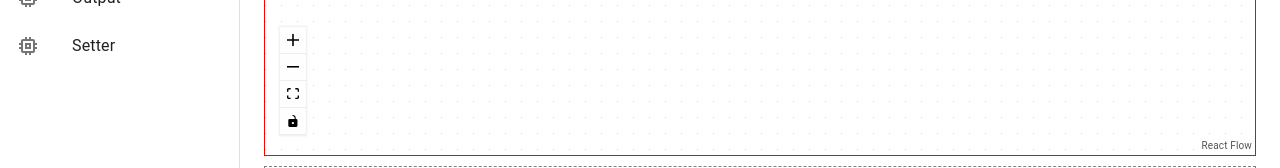
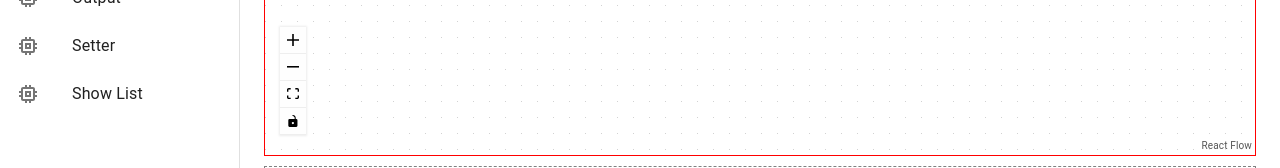
Before and after one commit to NaveenDanj/react-flow-chart, a React (Create React App) app: page / in a window 1280 px wide. Shown: the part 452-620 px from the top of the page. Built offline with nearby package versions, Linux system fonts and the light colour scheme.

Commit message:
added Node object to data object

```diff
--- a/src/Lib/Node.js
+++ b/src/Lib/Node.js
@@ -14,4 +14,10 @@ class Node {
         return this.data;
     }
 
+    setNextNode(node){
+        this.next = node;
+    }
+
 }
+
+export default Node;
--- a/src/components/Drawer/SideBarNodeList.js
+++ b/src/components/Drawer/SideBarNodeList.js
@@ -14,6 +14,8 @@ import StartEndNode from '../Nodes/StartEndNode';
 import InputNode from '../Nodes/InputNode';
 import OutputNode from '../Nodes/OutputNode';
 import SetNode from '../Nodes/SetNode';
+
+import Node from '../../Lib/Node';
 
 
 //adding process node
@@ -37,12 +39,15 @@ function SideBarNodeList() {
             ) },
             position: { x: 250, y: 25 },
             style: { border: '1px solid #777', width : 'auto'   },
-            isHidden : false
+            isHidden : false,
+            nodeData : new Node({id : Nodes.length + 1 + '' } , 'oneway' , null)
         }
 
         lastNodes.push(newNode);
         dispatch(resetNodes())
         dispatch( setNodes(lastNodes) );
+
+        console.log('the nodes are ' , Nodes);
     }
 
     const handleAddInputNode = () => {
@@ -57,7 +62,7 @@ function SideBarNodeList() {
             position: { x: 250, y: 25 },
             isHidden : false,
             style: { border: '1px solid #777', width : 'auto'   },
-
+            nodeData : new Node({id : Nodes.length + 1 + '' } , 'oneway' , null)
         }
 
         lastNodes.push(newNode);
@@ -78,7 +83,7 @@ function SideBarNodeList() {
             position: { x: 250, y: 25 },
             isHidden : false,
             style: { border: '1px solid #777', width : 'auto'   },
-
+            nodeData : new Node({id : Nodes.length + 1 + '' } , 'oneway' , null)
         }
 
         lastNodes.push(newNode);
@@ -98,7 +103,7 @@ function SideBarNodeList() {
             position: { x: 250, y: 25 },
             isHidden : false,
             style: { border: '1px solid #777', width : 'auto'   },
-
+            nodeData : new Node({id : Nodes.length + 1 + '' } , 'oneway' , null)
         }
 
         lastNodes.push(newNode);
@@ -118,13 +123,17 @@ function SideBarNodeList() {
             position: { x: 250, y: 25 },
             isHidden : false,
             style: { border: '1px solid #777', width : 'auto'   },
-
+            nodeData : new Node({id : Nodes.length + 1 + '' } , 'oneway' , null)
         }
 
         lastNodes.push(newNode);
         dispatch(resetNodes())
         dispatch( setNodes(lastNodes) );
 
+    }
+
+    const showNodes = () => {
+        console.log('the nodes are ' , Nodes);
     }
 
 
@@ -166,6 +175,13 @@ function SideBarNodeList() {
                 <ListItemText primary={'Setter'} />
             </ListItem>
 
+            <ListItem onClick={() => showNodes()} button key={"Show List"}>
+                <ListItemIcon>
+                    <MemoryIcon />
+                </ListItemIcon>
+                <ListItemText primary={'Show List'} />
+            </ListItem>
+
 
         </List>
     )
```
